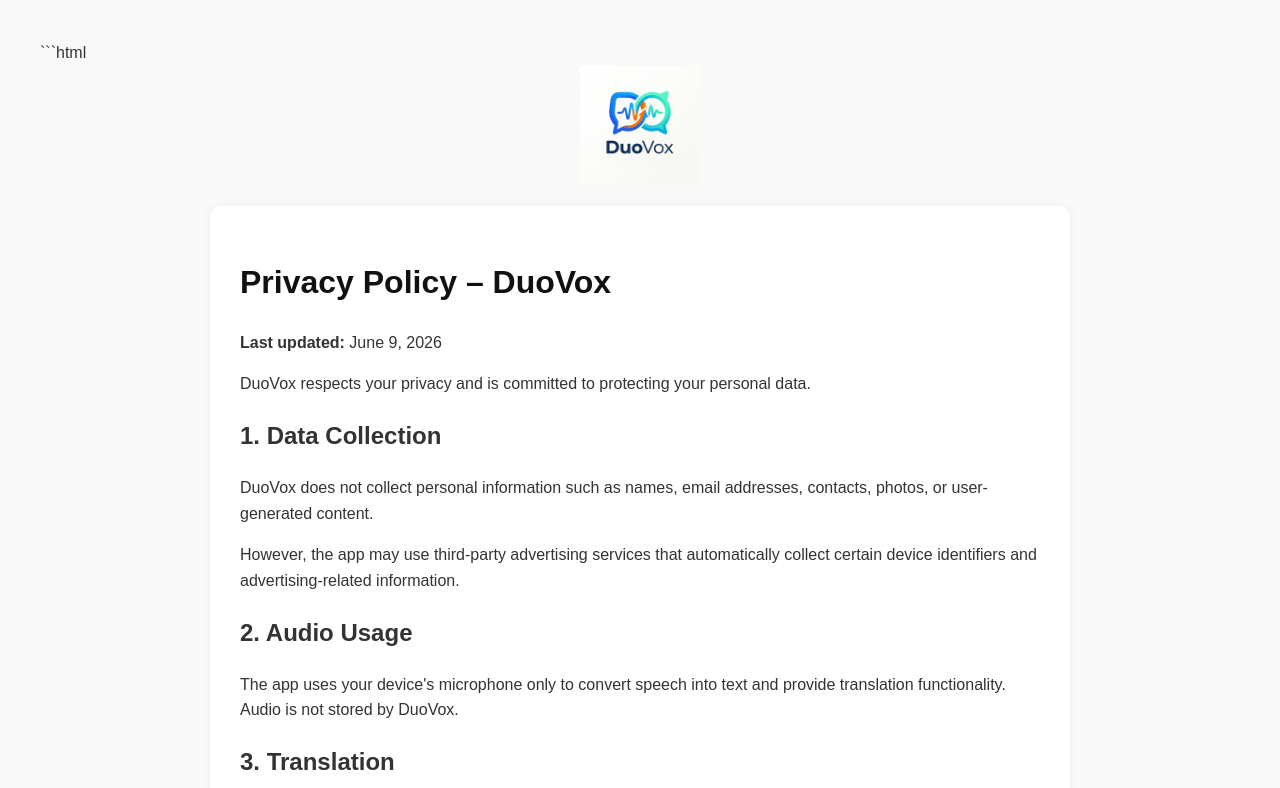
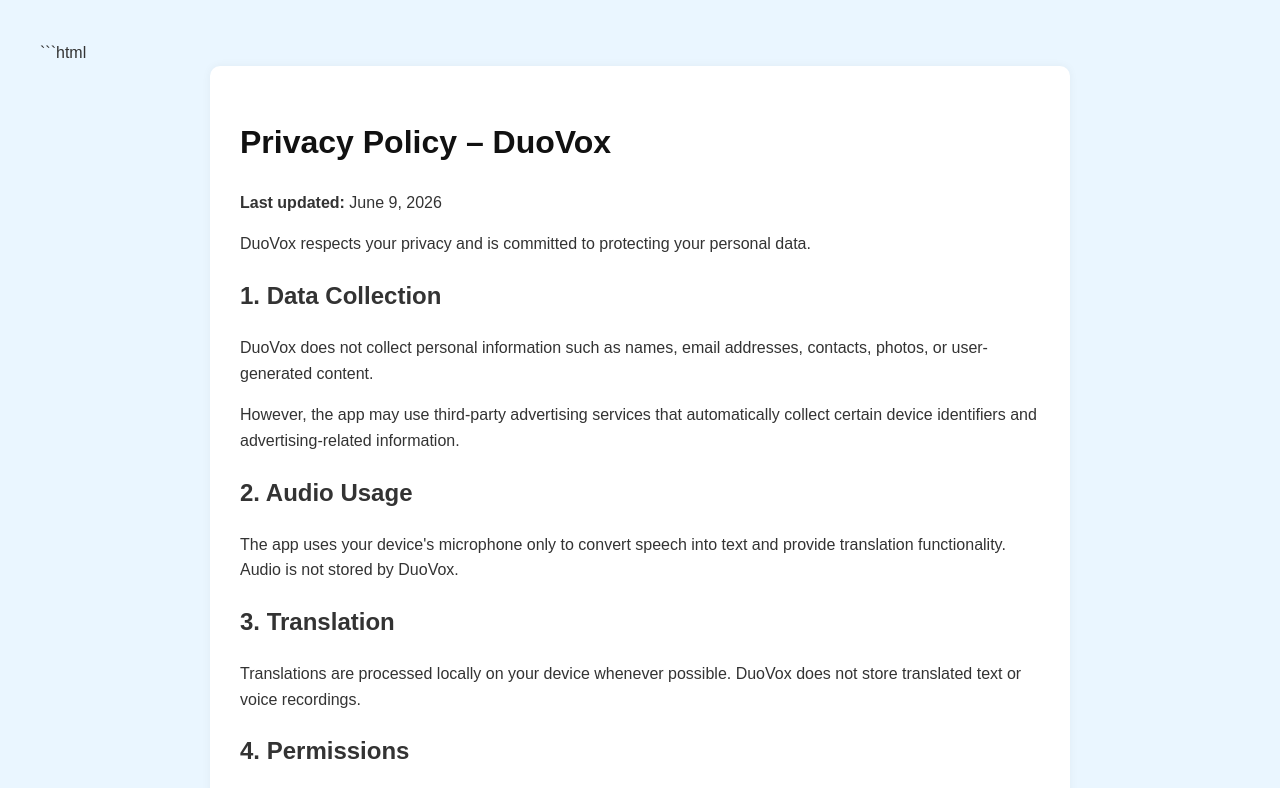
Before and after one commit to romanellabs-lang/duovox-privacy, a plain HTML site: page index.html in a window 1280 px wide. Shown: the top 788 px of the page. Drawn offline with Linux system fonts and the light colour scheme.

Commit message:
Modify styles in index.html for improved design
Updated background color and container styles in index.html.

```diff
--- a/index.html
+++ b/index.html
@@ -12,7 +12,7 @@
             font-family: Arial, sans-serif;
             line-height: 1.6;
             margin: 40px;
-            background-color: #f9f9f9;
+            background-color: #eaf6ff; /* azul bebé muito suave */
             color: #333;
         }
 
@@ -27,28 +27,15 @@
         .container {
             max-width: 800px;
             margin: auto;
-            background: #fff;
+            background: #ffffff;
             padding: 30px;
             border-radius: 10px;
-            box-shadow: 0 0 10px rgba(0,0,0,0.05);
-        }
-
-        .logo {
-            text-align: center;
-            margin-bottom: 20px;
-        }
-
-        .logo img {
-            width: 120px;
+            box-shadow: 0 0 10px rgba(0, 0, 0, 0.05);
         }
     </style>
 </head>
 
 <body>
-
-    <div class="logo">
-        <img src="duoVoxLogo.jpeg" alt="DuoVox Logo">
-    </div>
 
     <div class="container">
 
```
